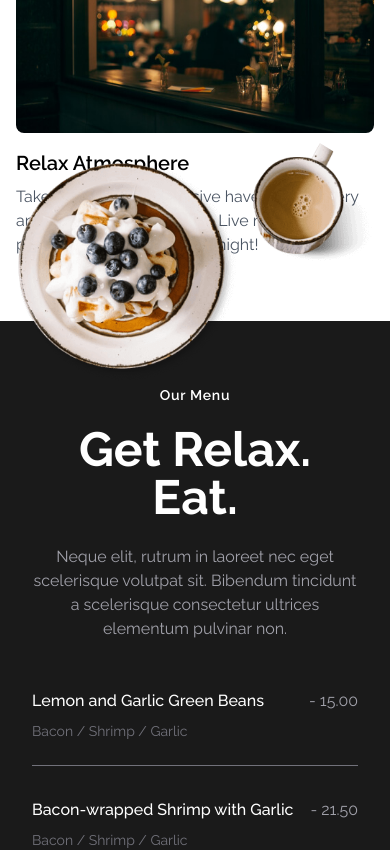
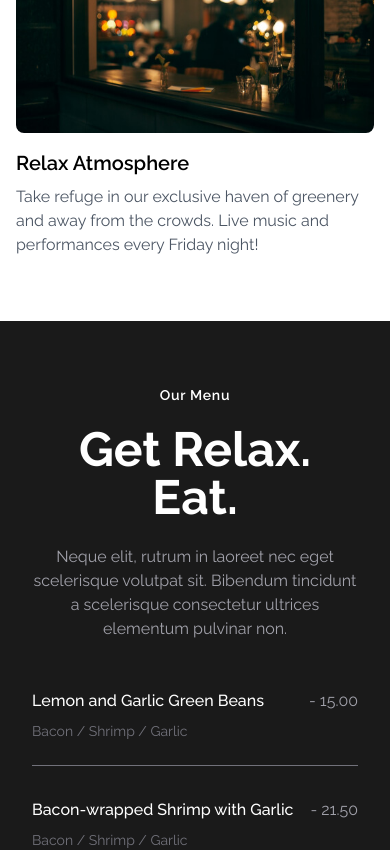
Before and after one commit to DhakalYukesh/restaurant-ecommerce, a Next.js app in the folder front-app/: page / in a window 390 px wide. Shown: the part 2200-3050 px from the top of the page. Built offline with nearby package versions, Linux system fonts and the light colour scheme.

Commit message:
add image

```diff
--- a/front-app/components/landing/content.tsx
+++ b/front-app/components/landing/content.tsx
@@ -74,7 +74,7 @@ const Content = () => {
         </div>
       </div>
 
-      <div className="absolute bottom-[-70px] flex justify-center mt-16">
+      <div className="hidden absolute bottom-[-70px] md:flex justify-center mt-16">
         <Image
           src="/images/blueberry.png"
           alt="Breakfast dish with blueberries"
--- a/front-app/components/landing/signatureMenu.tsx
+++ b/front-app/components/landing/signatureMenu.tsx
@@ -2,7 +2,7 @@ const SignatureMenu = () => {
   return (
     <section className="relative min-h-96 w-full overflow-hidden">
       <div
-        className="absolute inset-0 bg-[url('/images/signature.jpg')] bg-cover bg-center bg-no-repeat"
+        className="absolute inset-0 bg-[url('/images/relax-atmosphere.jpg')] bg-cover bg-center bg-no-repeat"
         aria-hidden="true"
       >
         <div className="absolute inset-0 bg-black/50" />
```
Also changed, not shown: 1 other file (tests, documents, lock files or other folders).
